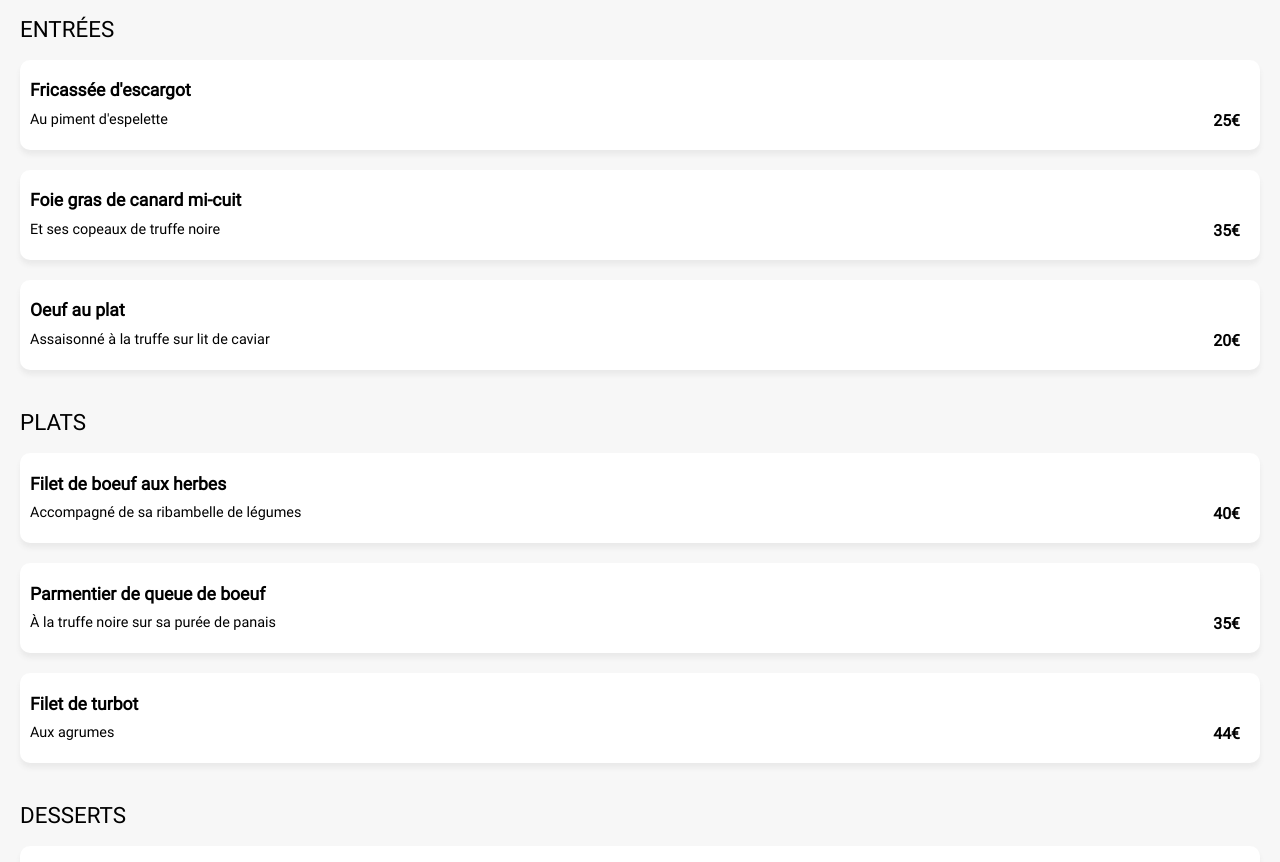
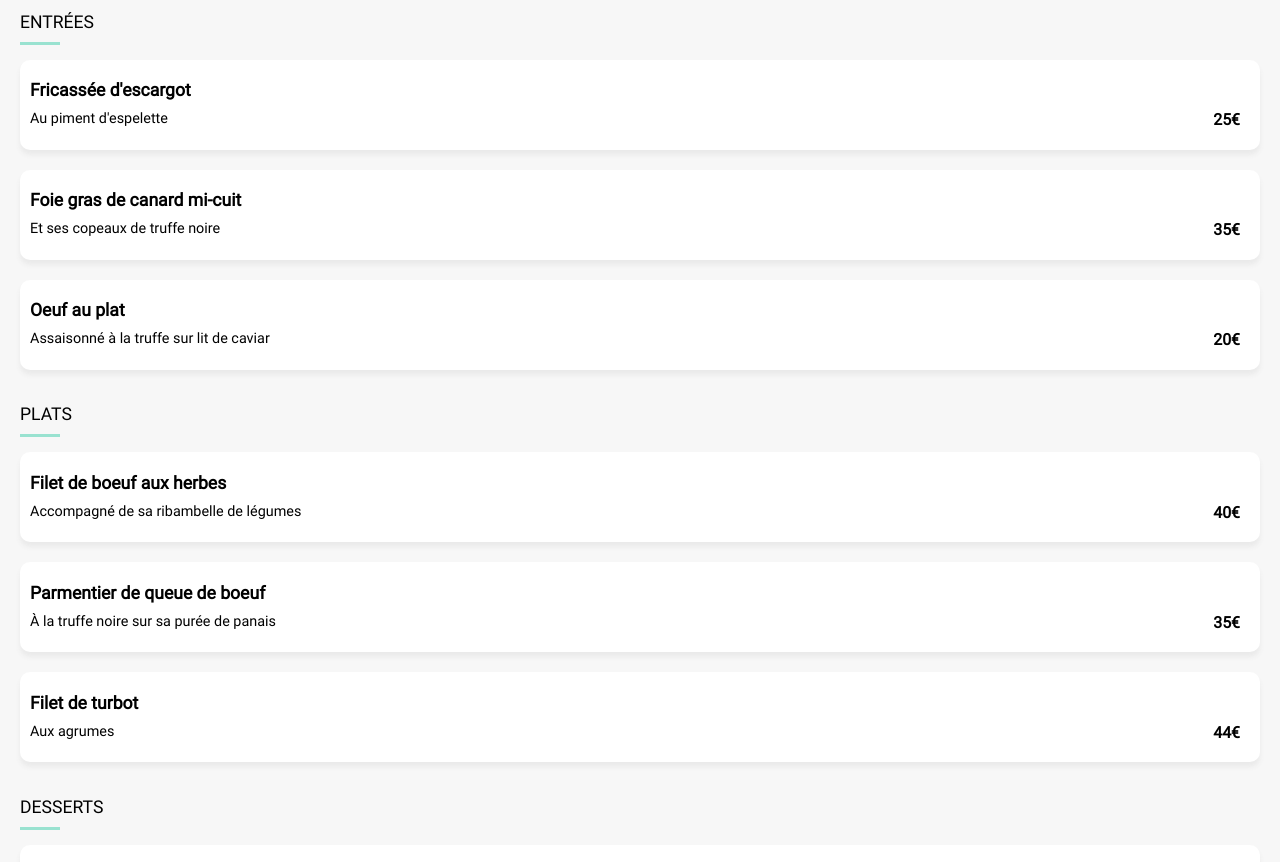
Before and after one commit to ggautier61/GaetanGautier_3_28122020, a website: page menu-1.html in a window 1280 px wide. Shown: the part 1043-1905 px from the top of the page. Drawn offline with Linux system fonts and the light colour scheme; files whose address does not match are found by name.

Commit message:
add underline green in menu 1

```diff
--- a/menu-1.html
+++ b/menu-1.html
@@ -9,9 +9,12 @@
   </head>
   <body>
     <header>
-      <div class="header__icon">
+      <!-- <a href="index.html"> -->
+      <button class="header__icon" onclick="location.href='./index.html'">
         <i class="fas fa-arrow-left"></i>
-      </div>
+      </button>
+
+    <!-- </a> -->
       <div class="header__logo header__logo--menu">
         <img src="./images/logo/ohmyfood.png" alt="ohmyfood">
       </div>
@@ -26,6 +29,7 @@
           </div>
           <section class="section-menu">
             <h2>entrées</h2>
+            <div class="underline"></div>
             <div class="container-column">
               <div class="card-menu-detail">
                 <div class="card-menu-detail__titre">Fricassée d'escargot</div>
@@ -50,6 +54,7 @@
               </div>
             </div>
             <h2>plats</h2>
+            <div class="underline"></div>
             <div class="container-column">
               <div class="card-menu-detail">
                 <div class="card-menu-detail__titre">Filet de boeuf aux herbes</div>
@@ -74,6 +79,7 @@
               </div>
             </div>
             <h2>desserts</h2>
+            <div class="underline"></div>
             <div class="container-column">
               <div class="card-menu-detail">
                 <div class="card-menu-detail__titre">Paris-Brest</div>
@@ -103,7 +109,7 @@
 
       </main>
 
-      <!-- <footer>
+      <footer>
         <div class="footer-logo"><img class="footer-logo__img" src="images/logo/ohmyfood.png" alt="ohmyfood"></div>
 
         <div class="footer-details">
@@ -122,6 +128,6 @@
             Contact
           </div>
         </div>
-      </footer> -->
+      </footer>
   </body>
 </html>
--- a/sass/component/_btn.scss
+++ b/sass/component/_btn.scss
@@ -9,6 +9,7 @@
         border: none;
         background: linear-gradient(to bottom right,$color-secondary 0%, $color-primary 100%);
     }
+
 
     &--new {
         background-color: $color-tertiaire;
--- /dev/null
+++ b/sass/component/_underline.scss
@@ -0,0 +1,7 @@
+.underline {
+    background-color: $color-tertiaire;
+    width: 40px;
+    height: 3px;
+    margin-left: 20px;
+    margin-bottom: 15px;
+}
--- a/sass/layout/_section.scss
+++ b/sass/layout/_section.scss
@@ -1,8 +1,9 @@
 .section-menu {
     & h2 {
         text-transform: uppercase;
-        font-size: 1.4em;
+        font-size: 1.1em;
         font-weight: normal;
         padding-left: 20px;
+        margin-bottom: 10px;
     }
 }
--- a/sass/main.scss
+++ b/sass/main.scss
@@ -8,6 +8,7 @@
 @import "./component/_card.scss";
 @import "./component/_heart.scss";
 @import "./component/_photo.scss";
+@import "./component/underline";
 
 @import "./layout/_header.scss";
 @import "./layout/_body.scss";
```
Also changed, not shown: public/css/style.css, 1 other file.
